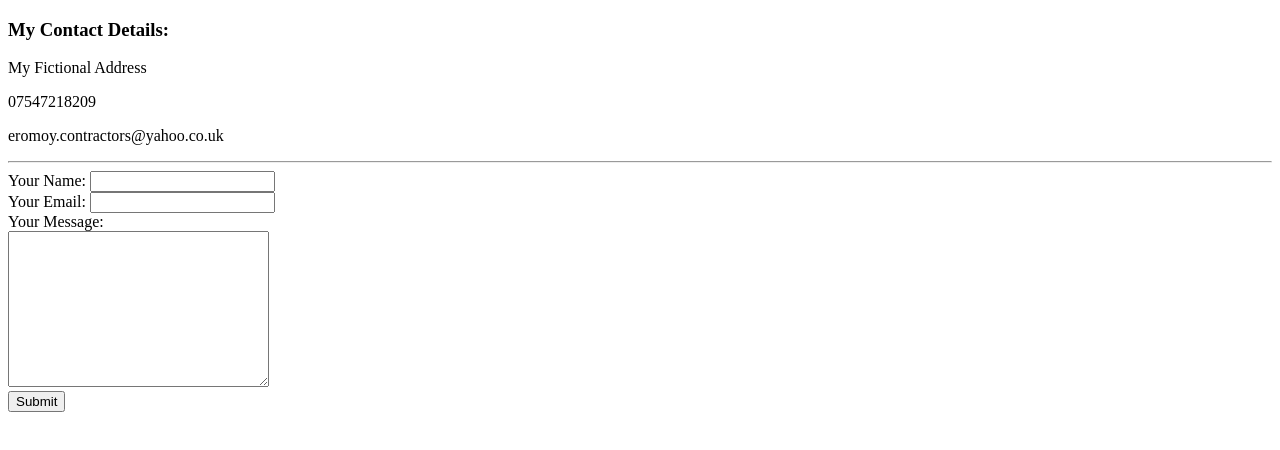
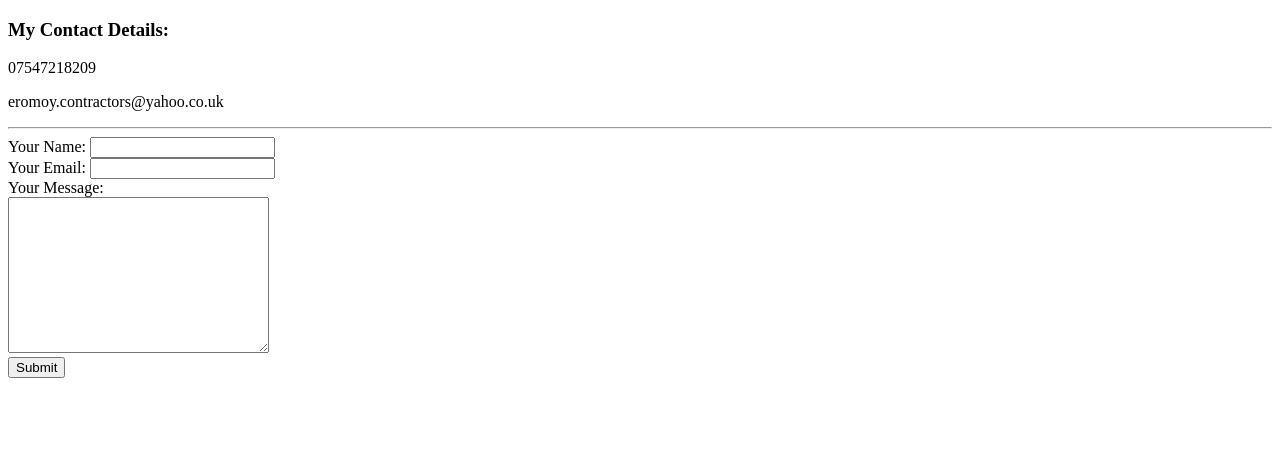
Before and after one commit to Eroje/Resume, a plain HTML site: page contact.html in a window 1280 px wide. Drawn offline with Linux system fonts and the light colour scheme.

Commit message:
Update contact.html

```diff
--- a/contact.html
+++ b/contact.html
@@ -6,7 +6,6 @@
 </head>
 <body>
     <h3>My Contact Details:</h3>
-    <p>My Fictional Address</p>
     <p>07547218209</p>
     <p>eromoy.contractors@yahoo.co.uk</p>
     <hr>
```
